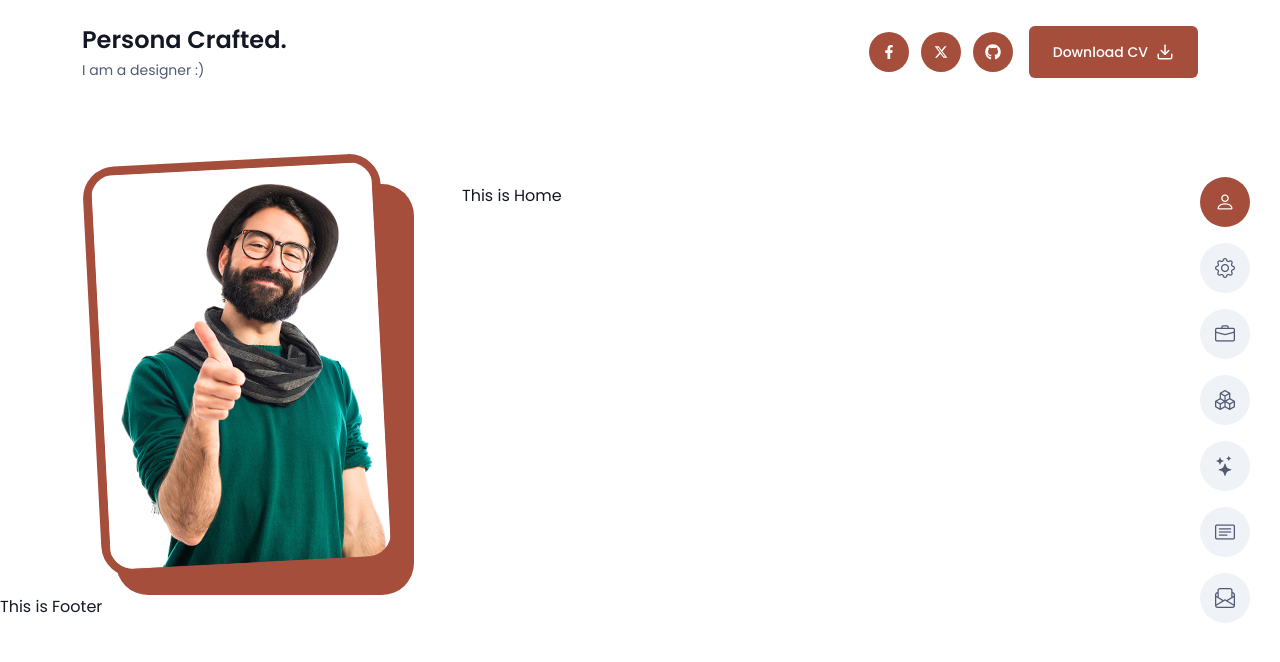
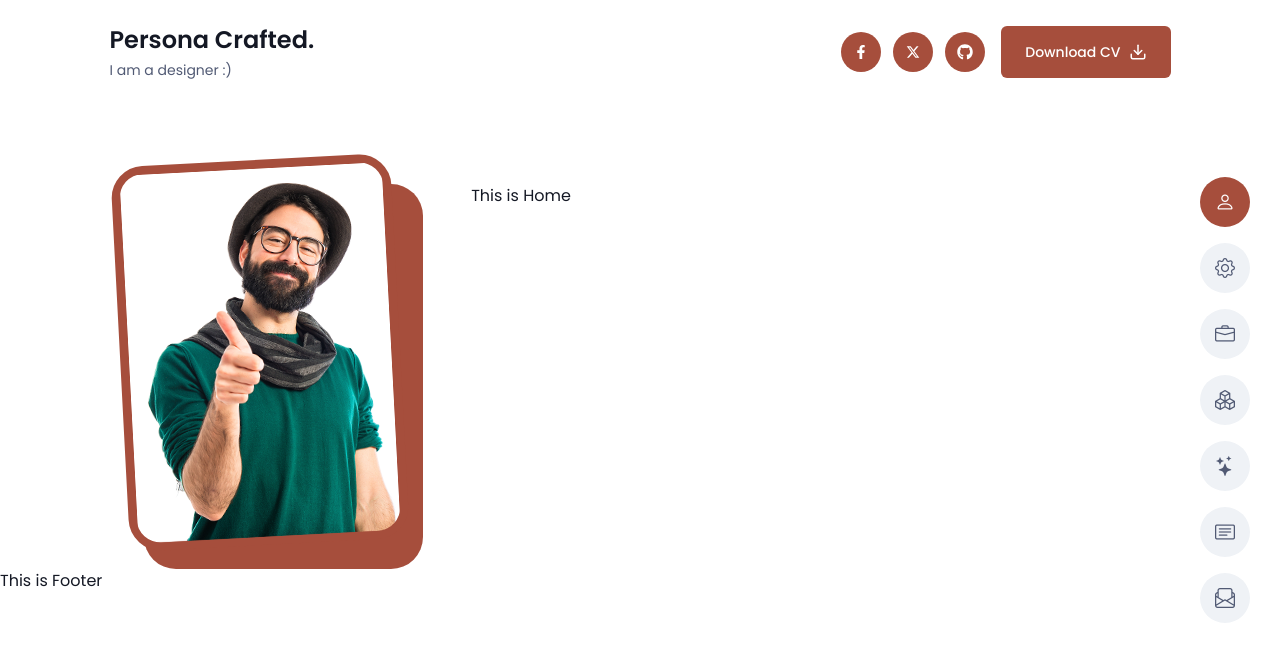
Before and after one commit to AbrarulRhythm/persona-crafted, a React (Vite) app: page / in a window 1280 px wide. Shown: the top 662 px of the page. Built offline with nearby package versions, Linux system fonts and the light colour scheme.

Commit message:
added container custom css in index.css file

```diff
--- a/src/index.css
+++ b/src/index.css
@@ -49,6 +49,12 @@ p {
     @apply mx-auto sm:max-w-[540px] md:max-w-[720px] lg:max-w-[960px] xl:max-w-[1140px] xxl:max-w-[1320px] px-3;
 }
 
+@media (max-width: 1350px) and (min-width: 992px) {
+    .container {
+        max-width: calc(100% - 195px);
+    }
+}
+
 /* =================== Side Nav ================== */
 .side-nav .link-items:hover .link-name {
     @apply right-3 opacity-100 visible
```
